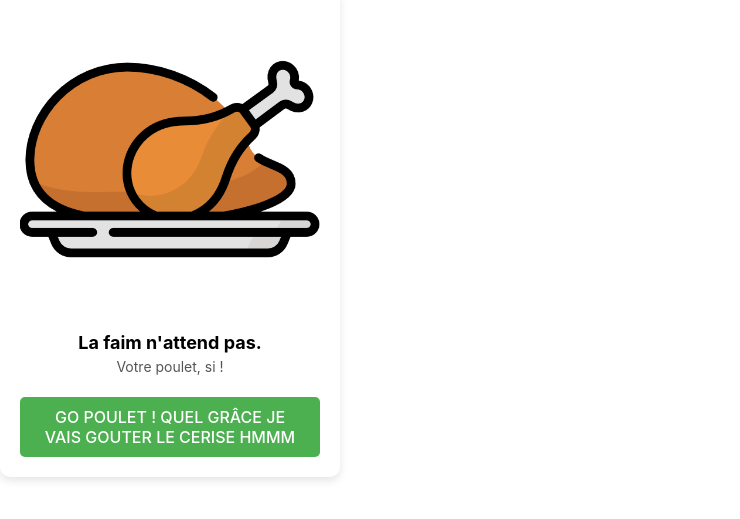
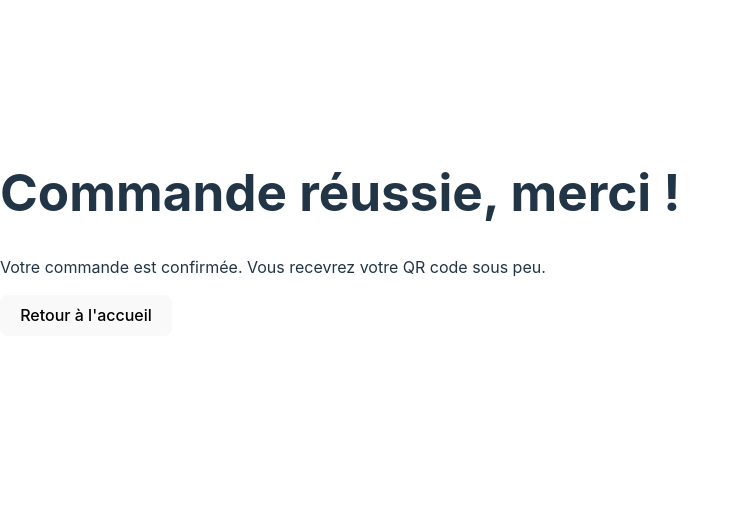
Before and after one commit to ynov-ikftree/gopoulet, a React (Vite) app in the folder frontend/gopoulet/: page /commande in a window 1280 px wide. Shown: the part 167-686 px from the top of the page, without its empty margins (0-740 px from the left). Built offline with nearby package versions, Linux system fonts and the light colour scheme.

Commit message:
OrderComponent & commande.jsx :     - Ajout de la page de commande     - Ajout de la page de paiement     - Ajout de la page de confirmation de commande     - Ajout de la page de confirmation de paiement

```diff
--- a/frontend/gopoulet/package.json
+++ b/frontend/gopoulet/package.json
@@ -10,8 +10,10 @@
     "preview": "vite preview"
   },
   "dependencies": {
+    "qrcode.react": "^3.1.0",
     "react": "^18.2.0",
-    "react-dom": "^18.2.0"
+    "react-dom": "^18.2.0",
+    "react-router-dom": "^6.21.0"
   },
   "devDependencies": {
     "@types/react": "^18.2.43",
--- a/frontend/gopoulet/src/App.jsx
+++ b/frontend/gopoulet/src/App.jsx
@@ -1,56 +1,18 @@
+// App.jsx
 import React from 'react';
-import roastedChicken from './assets/img/cuisse-de-poulet.png';
+import { BrowserRouter as Router, Routes, Route } from 'react-router-dom';
+import OrderComponent from './components/OrderComponent';
+import Commande from './components/Commande';
 
-const OrderComponent = ({ onOrderClick }) => {
+const App = () => {
   return (
-    <div style={styles.container}>
-      <img src={roastedChicken} alt="Poulet Rôti" style={styles.image} />
-      <h2 style={styles.textHeader}>La faim n'attend pas.</h2>
-      <p style={styles.text}>Votre poulet, si !</p>
-      <button style={styles.button} onClick={onOrderClick}>
-        GO POULET ! QUEL GRÂCE JE VAIS GOUTER LE CERISE HMMM
-      </button>
-    </div>
+    <Router>
+      <Routes>
+        <Route path="/" element={<OrderComponent />} />
+        <Route path="/commande" element={<Commande />} />
+      </Routes>
+    </Router>
   );
-};
+}
 
-const styles = {
-  container: {
-    display: 'flex',
-    flexDirection: 'column',
-    alignItems: 'center',
-    justifyContent: 'center',
-    padding: '20px',
-    backgroundColor: '#fff',
-    borderRadius: '10px',
-    boxShadow: '0 4px 8px rgba(0, 0, 0, 0.1)',
-    maxWidth: '300px',
-  },
-  image: {
-    maxWidth: '100%',
-    marginBottom: '20px',
-  },
-  textHeader: {
-    margin: '0',
-    fontSize: '18px',
-    color: '#000',
-    fontWeight: 'bold',
-  },
-  text: {
-    margin: '0',
-    fontSize: '14px',
-    color: '#555',
-  },
-  button: {
-    marginTop: '20px',
-    padding: '10px 20px',
-    fontSize: '16px',
-    color: '#fff',
-    backgroundColor: '#4CAF50',
-    border: 'none',
-    borderRadius: '5px',
-    cursor: 'pointer',
-  },
-};
-
-export default OrderComponent;
+export default App;
--- /dev/null
+++ b/frontend/gopoulet/src/components/OrderComponent.jsx
@@ -0,0 +1,65 @@
+// src/components/OrderComponent.jsx
+import React from 'react';
+import { useNavigate } from 'react-router-dom';
+import roastedChicken from '../assets/img/cuisse-de-poulet.png'; // Assurez-vous que le chemin est correct
+
+const OrderComponent = () => {
+  const navigate = useNavigate();
+
+  const handleOrderClick = () => {
+    // Redirige vers la page Commande pour le traitement
+    navigate('/commande');
+  };
+
+  return (
+    <div style={styles.container}>
+      <img src={roastedChicken} alt="Poulet Rôti" style={styles.image} />
+      <h2 style={styles.textHeader}>La faim n'attend pas.</h2>
+      <p style={styles.text}>Votre poulet, si !</p>
+      <button style={styles.button} onClick={handleOrderClick}>
+        Commander un poulet
+      </button>
+    </div>
+  );
+};
+
+const styles = {
+  container: {
+    display: 'flex',
+    flexDirection: 'column',
+    alignItems: 'center',
+    justifyContent: 'center',
+    padding: '1em',
+    backgroundColor: '#fff',
+    borderRadius: '1em',
+    boxShadow: '0 4px 8px rgba(0, 0, 0, 0.1)',
+    maxWidth: '20em',
+  },
+  image: {
+    maxWidth: '100%',
+    marginBottom: '1.25em',
+  },
+  textHeader: {
+    margin: '0',
+    fontSize: '1.125em',
+    color: '#000',
+    fontWeight: 'bold',
+  },
+  text: {
+    margin: '0',
+    fontSize: '0.875em',
+    color: '#555',
+  },
+  button: {
+    marginTop: '1.25em',
+    padding: '10px 20px',
+    fontSize: '16px',
+    color: '#fff',
+    backgroundColor: '#4CAF50',
+    border: 'none',
+    borderRadius: '5px',
+    cursor: 'pointer',
+  },
+};
+
+export default OrderComponent;
--- /dev/null
+++ b/frontend/gopoulet/src/components/commande.jsx
@@ -0,0 +1,36 @@
+// src/components/Commande.jsx
+import React, { useState, useEffect } from 'react';
+import { useNavigate } from 'react-router-dom';
+
+const Commande = () => {
+  const [isOrderComplete, setIsOrderComplete] = useState(false);
+  const navigate = useNavigate();
+
+  useEffect(() => {
+    // Simuler l'appel à l'API pour traiter la commande
+    console.log('Traitement de la commande en cours...');
+
+    setTimeout(() => {
+      setIsOrderComplete(true);
+      console.log('La commande a été traitée.');
+    }, 2000); // En attente de 2 secondes pour simuler l'appel à l'API
+  }, []);
+
+  return (
+    <div>
+      {!isOrderComplete ? (
+        <h2>Traitement de votre commande en cours...</h2>
+      ) : (
+        <div>
+          <h1>Commande réussie, merci !</h1>
+          <p>Votre commande est confirmée. Vous recevrez votre QR code sous peu.</p>
+          {/**/}
+        </div>
+      )}
+      {/* Bouton pour retourner à la page d'accueil */}
+      <button onClick={() => navigate('/')}>Retour à l'accueil</button>
+    </div>
+  );
+};
+
+export default Commande;
```
Also changed, not shown: frontend/gopoulet/src/components/auth.js (added), frontend/gopoulet/src/components/payment.js (added), 1 other file (tests, documents, lock files or other folders).
